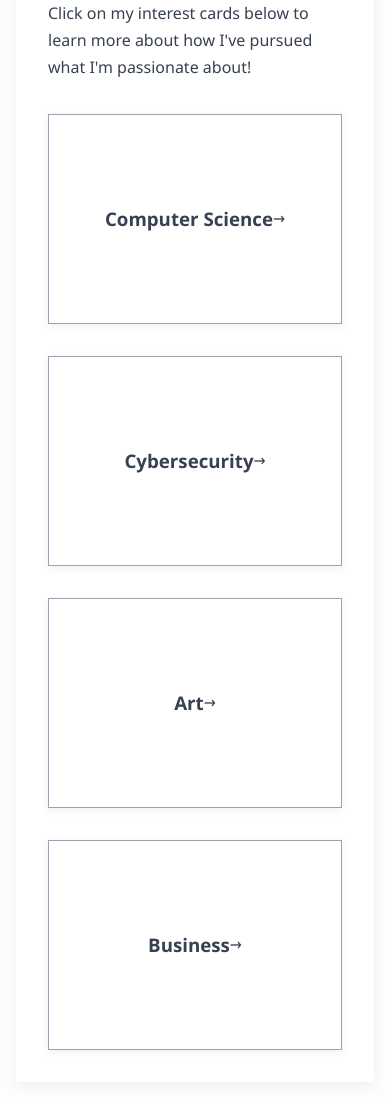
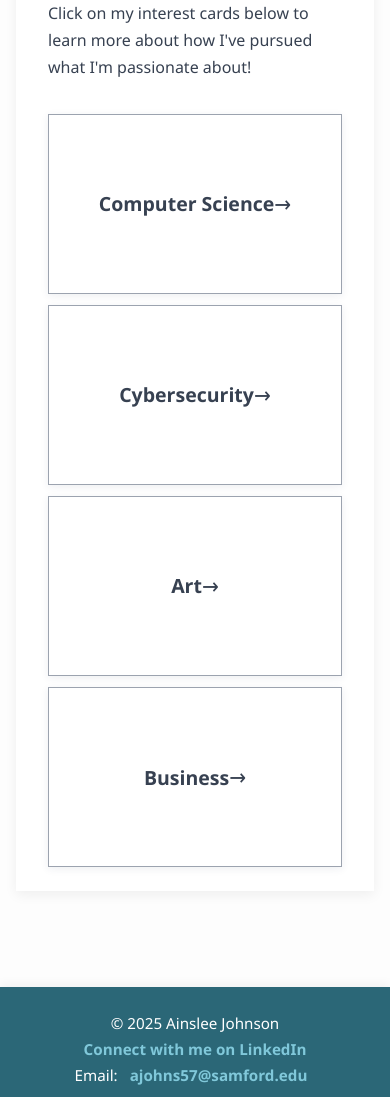
Before and after one commit to ainsej/progressportfolio, a plain HTML site: page index.html in a window 390 px wide. Shown: the part 1037-2134 px from the top of the page. Drawn offline with Linux system fonts and the light colour scheme.

Commit message:
Had to fix some sizing stuff so it looks good on phones :)

```diff
--- a/css/styles.css
+++ b/css/styles.css
@@ -195,15 +195,56 @@
   flex-wrap: wrap;
 }
 .interest-card {
-  width: 100%;
-  max-width: 320px;
-  min-width: 220px;
+  flex: 1 1 45%;
+  max-width: 420px;
+  min-width: 260px;
   height: auto;
-  aspect-ratio: 1.4 / 1;
+  aspect-ratio: 1.2 / 1;
+  margin-bottom: 2rem;
   perspective: 1000px;
   cursor: pointer;
   border-radius: 0;
   display: flex;
+}
+@media (max-width: 900px) {
+  .interest-card {
+    flex: 1 1 100%;
+    max-width: 99vw;
+    min-width: 0;
+    width: 100%;
+    aspect-ratio: unset;
+    height: auto;
+  }
+}
+@media (max-width: 600px) {
+  .interest-cards {
+    flex-direction: column;
+    gap: 1.2rem;
+    align-items: center;
+  }
+  .interest-card {
+    flex: 1 1 100%;
+    max-width: 99vw;
+    min-width: 0;
+    width: 100%;
+    aspect-ratio: unset;
+    height: auto;
+  }
+  .card-front, .card-back {
+    font-size: 1.13rem;
+    padding: 1rem 0.7rem;
+    min-height: 150px;
+    height: auto;
+    word-break: break-word;
+    white-space: normal;
+    line-height: 1.6;
+  }
+  .card-front h3 {
+    font-size: 1.22rem;
+  }
+  .flip-arrow {
+    font-size: 1.4rem;
+  }
 }
 
 .card-inner {
@@ -223,7 +264,7 @@
 .card-front, .card-back {
   position: absolute;
   width: 100%;
-  min-height: 140px;
+  min-height: 180px;
   height: 100%;
   backface-visibility: hidden;
   border-radius: 0;
@@ -234,8 +275,44 @@
   align-items: center;
   justify-content: center;
   text-align: center;
-  padding: 1rem;
+  padding: 1.3rem 1.1rem;
   word-break: break-word;
+/* --- Responsive Fix for Larger Interest Cards on Small Screens --- */
+@media (max-width: 600px) {
+  .interest-card {
+    max-width: 99vw;
+    min-width: 0;
+    width: 100%;
+    aspect-ratio: unset;
+    height: auto;
+  }
+  .card-front, .card-back {
+    font-size: 1.13rem;
+    padding: 1rem 0.7rem;
+    min-height: 150px;
+    height: auto;
+    word-break: break-word;
+    white-space: normal;
+    line-height: 1.6;
+  }
+  .card-front h3 {
+    font-size: 1.22rem;
+  }
+  .flip-arrow {
+    font-size: 1.4rem;
+  }
+}
+
+@media (max-width: 400px) {
+  .card-front, .card-back {
+    font-size: 1.05rem;
+    padding: 0.7rem 0.2rem;
+    min-height: 120px;
+  }
+  .card-front h3 {
+    font-size: 1.13rem;
+  }
+}
 }
 
 .card-back {
```
